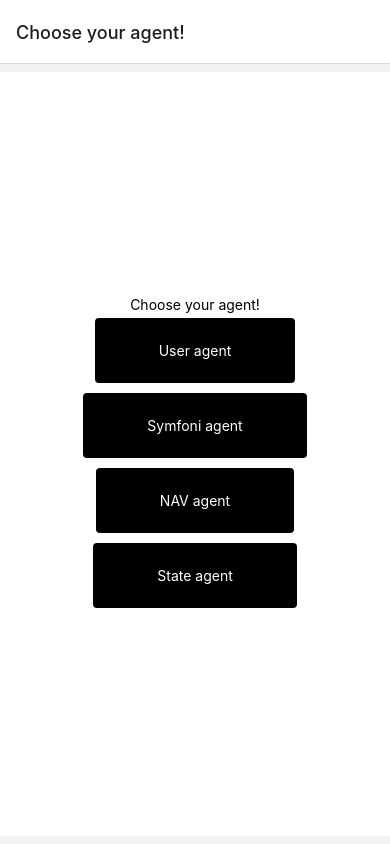
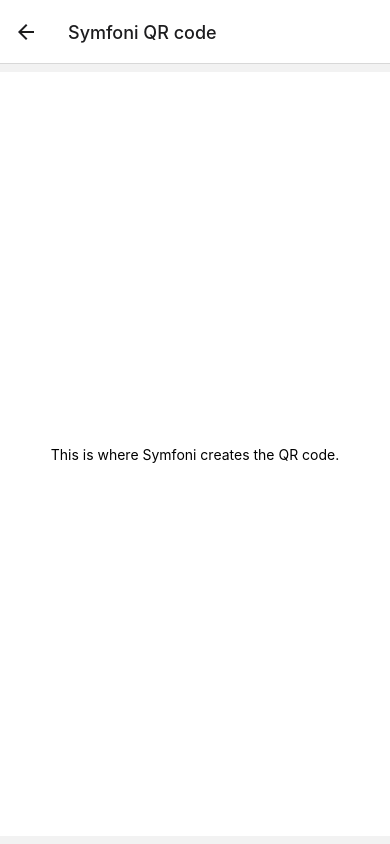
Before and after one commit to symfoni/bachelor, a React Native app: screen /SymfoniQrCodeView in a window 390 px wide. Built offline with nearby package versions, Linux system fonts and the light colour scheme.

Commit message:
added a naviagtion path for a new view

```diff
--- a/App.tsx
+++ b/App.tsx
@@ -7,6 +7,7 @@ import { StateCreatePersonVCView } from './app/views/StateViews/StateCreatePerso
 import StateHomeView from './app/views/StateViews/StateHomeView';
 import { SymfoniCreateEmploymentVCView } from './app/views/SymfoniViews/SymfoniCreateEmploymentVCView';
 import { SymfoniCreateTerminationVCView } from './app/views/SymfoniViews/SymfoniCreateTerminationVCView';
+import { SymfoniQrCodeView } from './app/views/SymfoniViews/SymfoniQrCodeView';
 import SymfoniHomeView from './app/views/SymfoniViews/SymfoniHomeView';
 import { UserCreateVPView } from './app/views/UserViews/UserCreateVPView';
 import UserHomeView from './app/views/UserViews/UserHomeView';
@@ -31,6 +32,7 @@ export default function App() {
 				<Stack.Screen name='SymfoniHome' component={SymfoniHomeView} options={{title: 'Symfoni Agent'}}></Stack.Screen>
 				<Stack.Screen name='SymfoniCreateEmploymentVC' component={SymfoniCreateEmploymentVCView} options={{title: 'Create employment VC'}}></Stack.Screen>
 				<Stack.Screen name='SymfoniCreateTerminationVC' component={SymfoniCreateTerminationVCView} options={{title: 'Create termination VC'}}></Stack.Screen>
+				<Stack.Screen name='SymfoniQrCodeView' component={SymfoniQrCodeView} options={{title: 'Symfoni QR code'}}></Stack.Screen>
 
 
 				<Stack.Screen name='StateHome' component={StateHomeView} options={{title: 'State Agent'}}></Stack.Screen>
--- /dev/null
+++ b/app/views/SymfoniViews/SymfoniQrCodeView.tsx
@@ -0,0 +1,10 @@
+import { Text, View } from 'react-native';
+import { styles } from '../../styles';
+
+export function SymfoniQrCodeView() {
+	return (
+		<View style={styles.container}>
+			<Text>This is where Symfoni creates the QR code.</Text>
+		</View>
+	);
+}
```
